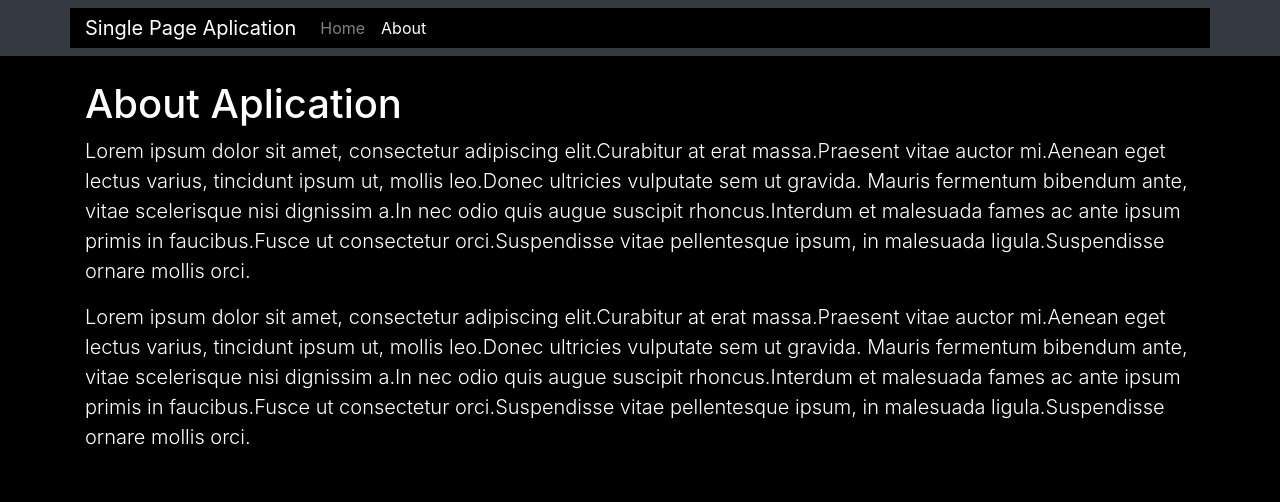
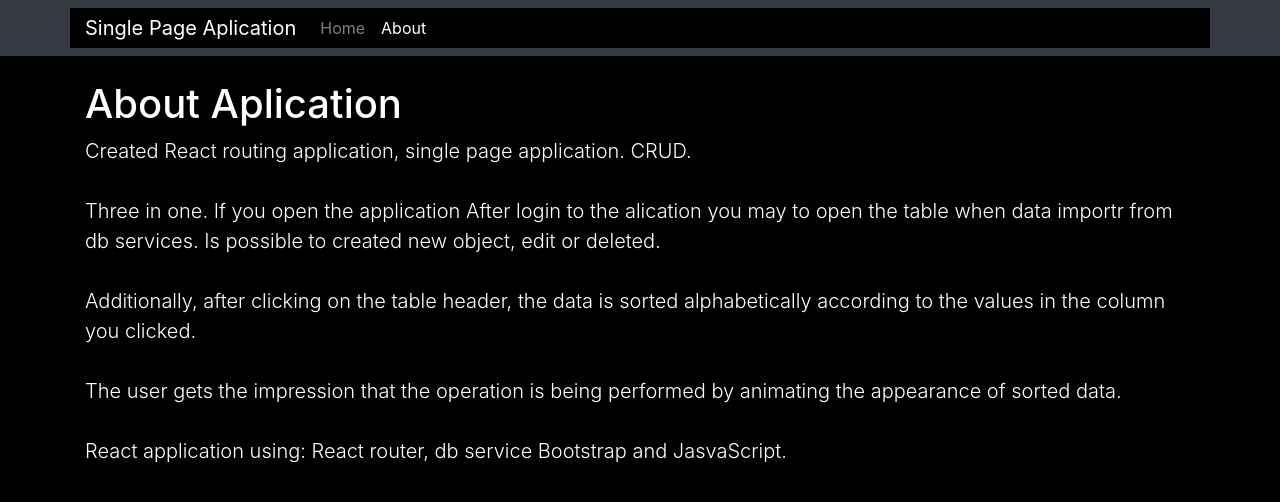
Before and after one commit to MarcinMG-web/React-User-Management-App, a React (Create React App) app: page /about in a window 1280 px wide. Shown: the top 502 px of the page. Built offline with nearby package versions, Linux system fonts and the light colour scheme.

Commit message:
Added ReadME and About

```diff
--- a/db.json
+++ b/db.json
@@ -5,7 +5,7 @@
       "name": "New",
       "username": "user",
       "email": "new@new",
-      "phone": ""
+      "phone": "123213"
     },
     {
       "id": 12,
--- a/src/components/pages/About.js
+++ b/src/components/pages/About.js
@@ -8,12 +8,17 @@ const About = () => {
                 <h1>About Aplication</h1>
 
                 <p className="lead">
-                   Lorem ipsum dolor sit amet, consectetur adipiscing elit.Curabitur at erat massa.Praesent vitae auctor mi.Aenean eget lectus varius, tincidunt ipsum ut, mollis leo.Donec ultricies vulputate sem ut gravida. Mauris fermentum bibendum ante, vitae scelerisque nisi dignissim a.In nec odio quis augue suscipit rhoncus.Interdum et malesuada fames ac ante ipsum primis in faucibus.Fusce ut consectetur orci.Suspendisse vitae pellentesque ipsum, in malesuada ligula.Suspendisse ornare mollis orci.
+                  Created React routing application, single page application. CRUD.
+                <br /><br />
+                  Three in one. If you open the application After login to the alication you may to open the table when data importr from db services. Is possible to created new object, edit or deleted.
+                <br /><br />
+                  Additionally, after clicking on the table header, the data is sorted alphabetically according to the values in the column you clicked.
+                <br /><br />
+                  The user gets the impression that the operation is being performed by animating the appearance of sorted data.
+                <br /><br />
+                  React application using: React router, db service Bootstrap and JasvaScript.
                 </p>
 
-                <p className="lead">
-                   Lorem ipsum dolor sit amet, consectetur adipiscing elit.Curabitur at erat massa.Praesent vitae auctor mi.Aenean eget lectus varius, tincidunt ipsum ut, mollis leo.Donec ultricies vulputate sem ut gravida. Mauris fermentum bibendum ante, vitae scelerisque nisi dignissim a.In nec odio quis augue suscipit rhoncus.Interdum et malesuada fames ac ante ipsum primis in faucibus.Fusce ut consectetur orci.Suspendisse vitae pellentesque ipsum, in malesuada ligula.Suspendisse ornare mollis orci.
-                </p>
             </div>
         </div>
     )
--- a/src/components/pages/Aplication.js
+++ b/src/components/pages/Aplication.js
@@ -129,6 +129,15 @@ const Aplication = () => {
                 </table>
             </div>
 
+            <div className = "col text-center " >
+              <Link
+                    type="submit"
+                    className = "btn btn-outline-secondary btn-block"
+                    to = '/'
+                >
+                        Log out
+                </Link>
+            </div>
         </div>
     )
 }
--- a/src/components/pages/Home.js
+++ b/src/components/pages/Home.js
@@ -1,7 +1,8 @@
-import React from 'react'
+import React  from 'react'
 import {Link} from 'react-router-dom'
 
 const Home = () => {
+
     return (
         <div className = 'container'>
             <div className = 'py-4' >
@@ -9,13 +10,13 @@ const Home = () => {
                 <span className="text-danger" >Welcome to my aplication! </span>
             </div>
 
-            <form className = 'mt-5' >
+            <form className = 'mt-5'>
                 <div className="form-group">
                     <label htmlFor="exampleInputEmail1">User name:</label>
                     <input
                         type="text"
                         className="form-control"
-                        id="exampleInputEmail1"
+                        name = "fname"
                         aria-describedby="emailHelp"
                         placeholder="Enter your name"
                     />
@@ -40,6 +41,7 @@ const Home = () => {
                     <Link
                         className="btn btn-warning px-10 py-2"
                         to = './Aplication'
+                        value = "Submit"
                     >
                         Let's get started
                     </Link>
```
Also changed, not shown: 1 other file (tests, documents, lock files or other folders).
